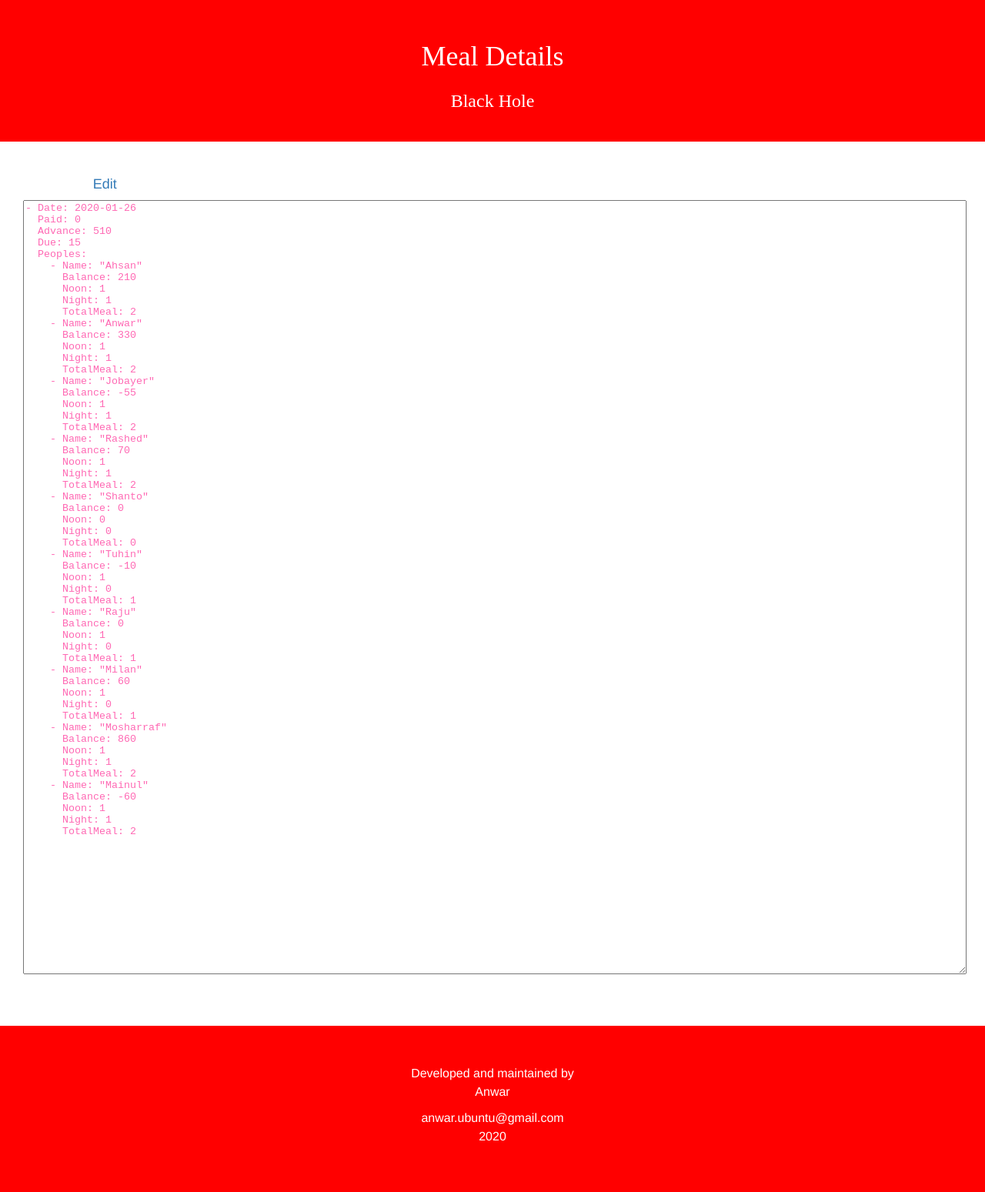
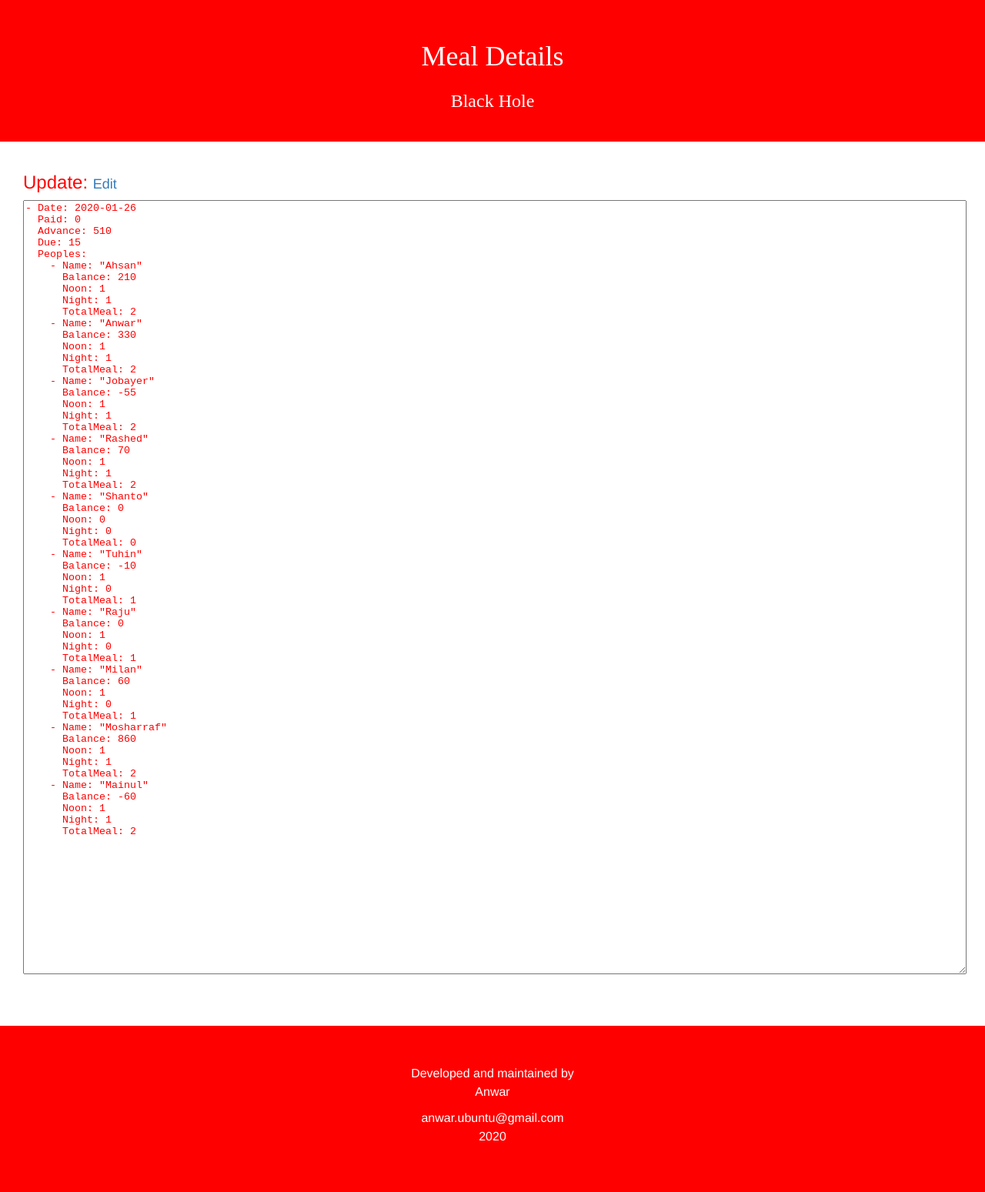
Before and after one commit to coderanwar/meals, a Jekyll site: the page built from update.html, in a window 1280 px wide. Shown: the whole page at 77% size. Built offline with Jekyll 4.4.1, drawn with Linux system fonts in a browser that asks for light colours.

Commit message:
Update update.html

```diff
--- a/update.html
+++ b/update.html
@@ -5,11 +5,11 @@ theme-color: "red"
 color: "white"
 ---
 <div>
-<h3>
+<h3 style="color:{{page.theme-color}}">
   Update:
   <a href="https://github.com/coderanwar/meals/edit/master/_data/meals.yml" style="font-size: 18px;">Edit</a>
 </h3>
-<textarea name="" id="mealData" style="width: 100%;height: 1000px;color: hotpink;">
+<textarea name="" id="mealData" style="width: 100%;height: 1000px;color: red;">
 - Date: {{ site.time | date: "%Y-%m-%d" }}
 </textarea>
 </div>
```
